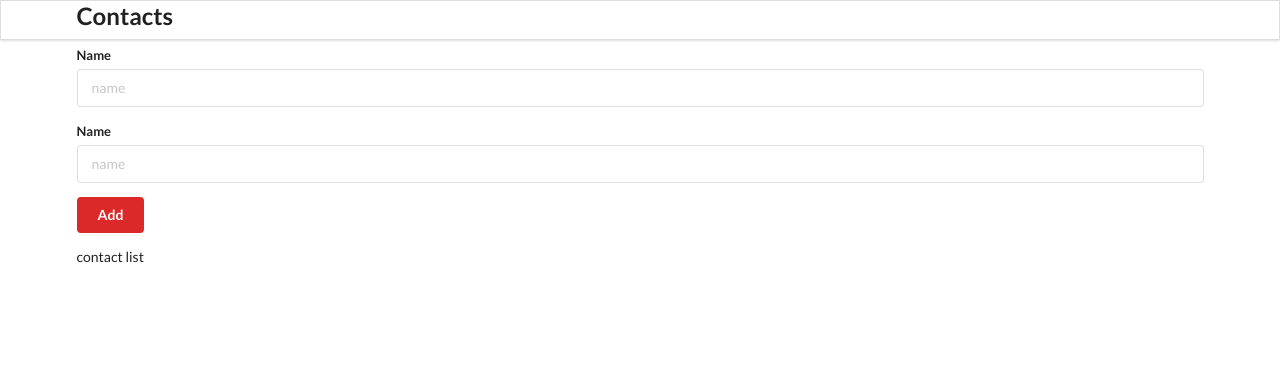
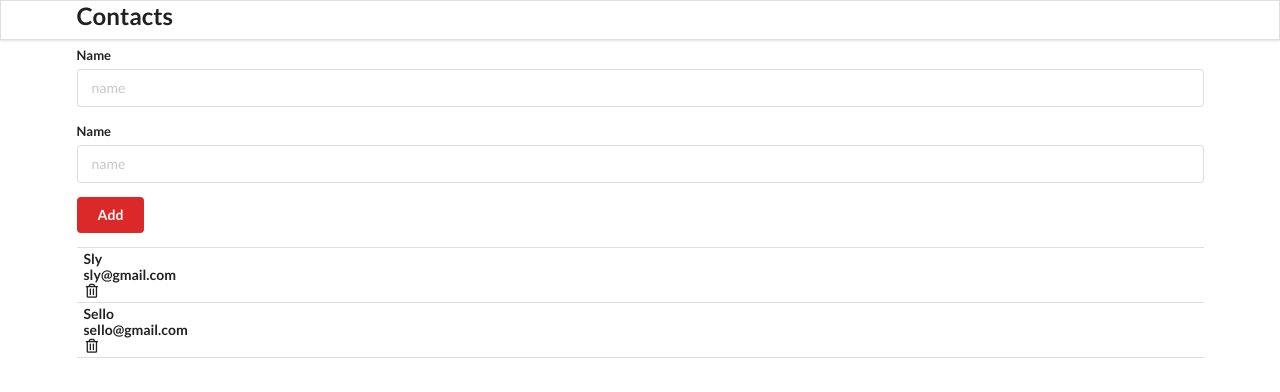
Before and after one commit to samofoke/Software_Engineering, a React (Create React App) app in the folder training-app/: page / in a window 1280 px wide. Shown: the top 392 px of the page. Built offline with nearby package versions, Linux system fonts and the light colour scheme.

Commit message:
looking at the asics of react

```diff
--- a/training-app/src/App.js
+++ b/training-app/src/App.js
@@ -4,12 +4,28 @@ import Header from "./components/head/head-section";
 import AddContact from "./components/add/add-contact";
 import ContactedList from "./components/list/contact-list";
 
+//in this case we give a props
+//name and pass pass the required props
+
 function App() {
+
+  const contacts = [
+    {
+      id: "1",
+      name: "Sly",
+      email: "sly@gmail.com",
+    },
+    {
+      id: "2",
+      name: "Sello",
+      email: "sello@gmail.com",
+    }
+  ]
   return (
     <div className="ui container">
       <Header />
       <AddContact />
-      <ContactedList />
+      <ContactedList contacts={contacts} />
     </div>
   );
 }
--- a/training-app/src/components/list/contact-list.js
+++ b/training-app/src/components/list/contact-list.js
@@ -1,8 +1,31 @@
 import React from "react";
 
-const ContactList = () => {
+const ContactList = (props) => {
+
+    console.log(props);
+
+    const myList =  props.contacts.map((contact) => {
+
+        return(
+            <div className="item">
+                <div className="content">
+                    <div className="header">
+                        { contact.name }
+                    </div>
+                    <div className="header">
+                        { contact.email }
+                    </div>
+                    <i className="trash alternate outline icon"></i>
+                </div>
+
+            </div>
+        );
+    })
+
     return(
-        <div className="ui celled list">contact list</div>
+        <div className="ui celled list">
+            {myList}
+        </div>
     );
 }
 
```
